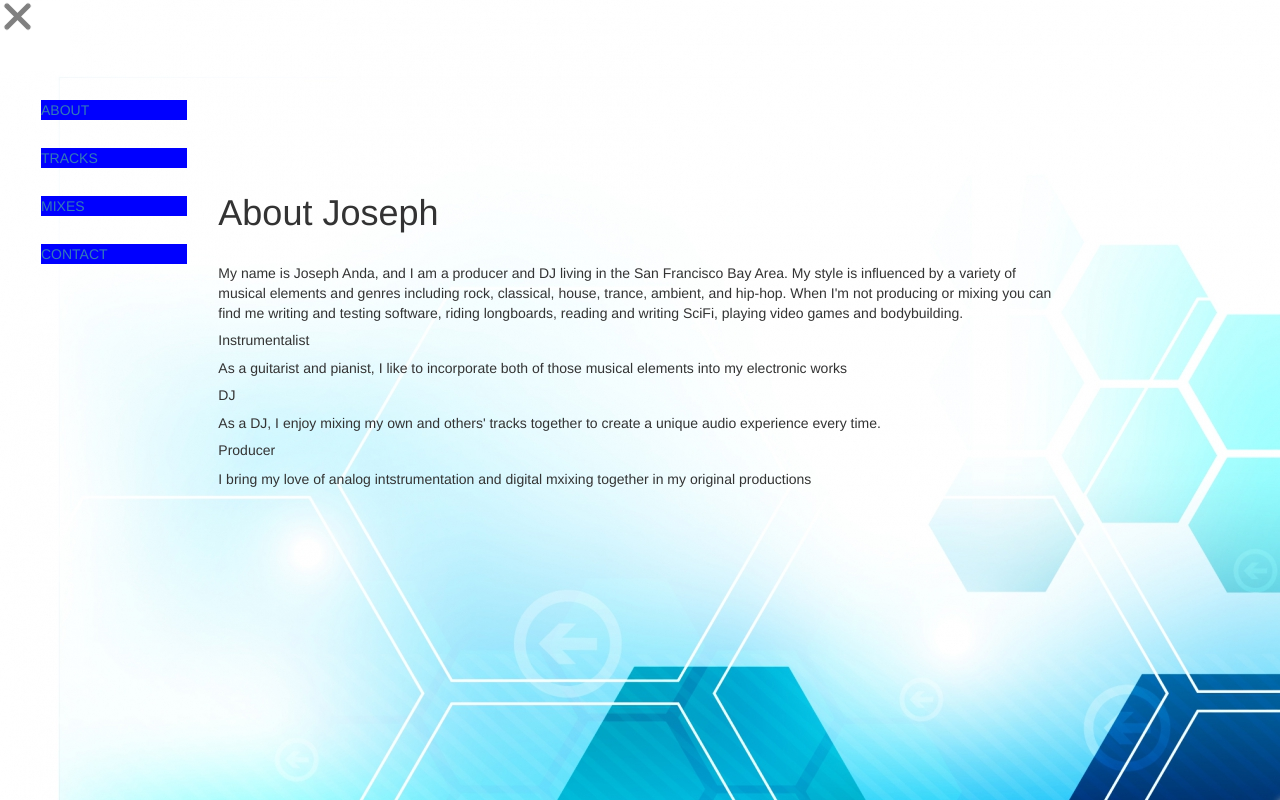
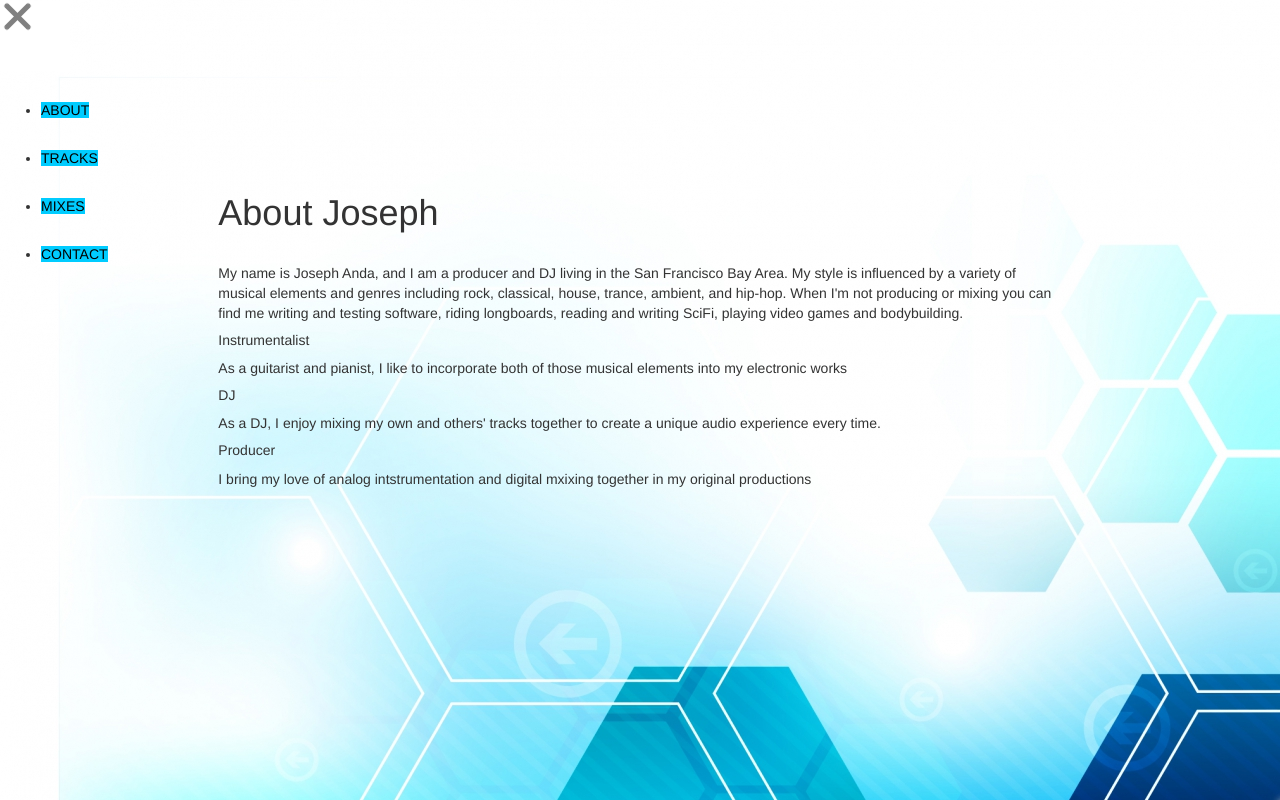
Before and after one commit to josephAnda/musicPortfolio, a plain HTML site: page index.html in a window 1280 px wide. Both pictures are taken after a click on the button "Toggle Navigation". Drawn offline with Linux system fonts and the light colour scheme; files whose address does not match are found by name.

Commit message:
changed colorscheme

```diff
--- a/css/style.css
+++ b/css/style.css
@@ -7,9 +7,13 @@ body {
   background-image: url("img/background.jpg"); }
 
 .navbar > li {
-  visibility: hidden;
-  background-color: blue;
-  color: #fff; }
+  visibility: hidden; }
+
+a {
+  background-color: #00ccff;
+  color: #000; }
+  a:visited {
+    color: #000; }
 
 .x {
   position: absolute; }
```
Also changed, not shown: sass/style.scss.css (+8 -2 lines), 1 other file.
